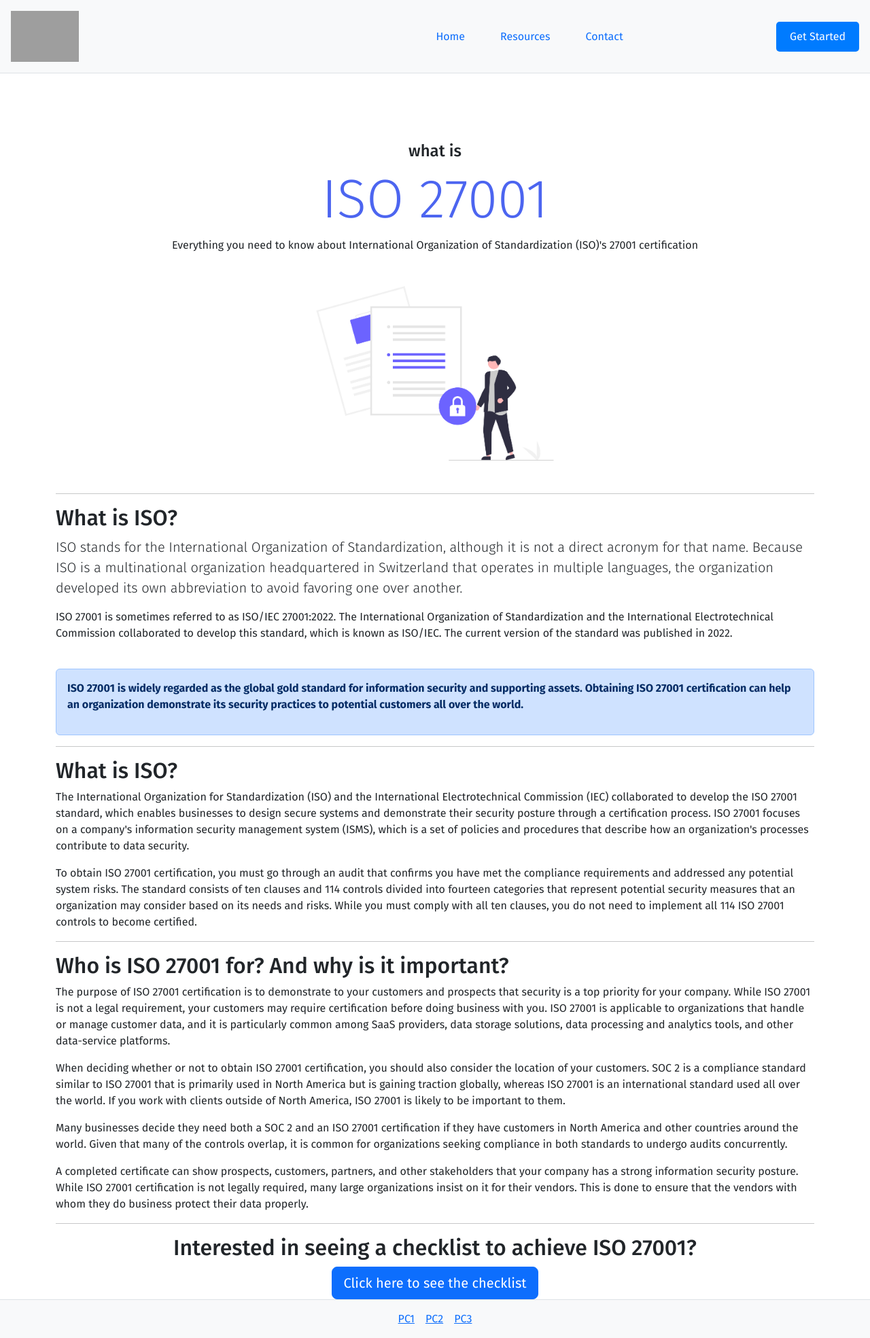
After one commit to jonnych6/CertificationWeb-2, a Flask app: page /ISO27001 in a window 1280 px wide. The commit adds this page. Shown: the whole page at 68% size. Run offline with Flask 3, Linux system fonts and the light colour scheme; grey boxes are pictures that could not be loaded.

Commit message:
add more stuff

```diff
--- a/app.py
+++ b/app.py
@@ -14,5 +14,13 @@ def soc1():
 def GDPR():
     return render_template('individual_certs/GDPR.html')
 
+@app.route('/ISO27001')
+def ISO27001():
+    return render_template('individual_certs/ISO27001.html')
+
+@app.route('/ISO27001_checklist')
+def ISO27001_checklist():
+    return render_template('iso27001/ISO27001_checklist.html')
+
 if __name__ == '__main__':
     app.run(debug=True)
--- a/templates/home1.html
+++ b/templates/home1.html
@@ -78,11 +78,11 @@ content %}
             alt="iso_1270001_logo"
           />
           <div class="card-body text-center">
-            <h5 class="card-title">ISO 127001</h5>
+            <h5 class="card-title">ISO 27001</h5>
             <p class="card-text">
-              Click here learn all about ISO 127001 Certification
+              Click here learn all about ISO 27001 Certification
             </p>
-            <a href="#" class="btn btn-primary">Read More</a>
+            <a href="{{ url_for('ISO27001') }}" class="btn btn-primary">Read More</a>
           </div>
         </div>
       </div>
--- /dev/null
+++ b/templates/individual_certs/ISO27001.html
@@ -0,0 +1,113 @@
+{% extends "layout.html" %} {% block title %}Resources{% endblock %} {% block
+content %}
+
+<div class="container text-center" style="margin-top: 100px">
+  <h4>what is</h4>
+  <h1 class="display-1" style="color: #4c65f0">ISO 27001</h1>
+  <p>
+    Everything you need to know about International Organization of
+    Standardization (ISO)'s 27001 certification
+  </p>
+  <img
+    src="\static\images\ISO27001\iso27001-firstimg.png"
+    style="width: 40%; height: auto"
+  />
+  <hr />
+</div>
+
+<div class="container">
+  <div class="col">
+    <h2>What is ISO?</h2>
+    <p class="lead">
+      ISO stands for the International Organization of Standardization, although
+      it is not a direct acronym for that name. Because ISO is a multinational
+      organization headquartered in Switzerland that operates in multiple
+      languages, the organization developed its own abbreviation to avoid
+      favoring one over another.
+    </p>
+    <p>
+      ISO 27001 is sometimes referred to as ISO/IEC 27001:2022. The
+      International Organization of Standardization and the International
+      Electrotechnical Commission collaborated to develop this standard, which
+      is known as ISO/IEC. The current version of the standard was published in
+      2022.
+    </p>
+    <div class="alert alert-primary" role="alert" style="margin-top: 40px">
+      <p>
+        <strong
+          >ISO 27001 is widely regarded as the global gold standard for
+          information security and supporting assets. Obtaining ISO 27001
+          certification can help an organization demonstrate its security
+          practices to potential customers all over the world.</strong
+        >
+      </p>
+    </div>
+    <hr />
+    <h2>What is ISO?</h2>
+    <p>
+      The International Organization for Standardization (ISO) and the
+      International Electrotechnical Commission (IEC) collaborated to develop
+      the ISO 27001 standard, which enables businesses to design secure systems
+      and demonstrate their security posture through a certification process.
+      ISO 27001 focuses on a company's information security management system
+      (ISMS), which is a set of policies and procedures that describe how an
+      organization's processes contribute to data security.
+    </p>
+    <p>
+      To obtain ISO 27001 certification, you must go through an audit that
+      confirms you have met the compliance requirements and addressed any
+      potential system risks. The standard consists of ten clauses and 114
+      controls divided into fourteen categories that represent potential
+      security measures that an organization may consider based on its needs and
+      risks. While you must comply with all ten clauses, you do not need to
+      implement all 114 ISO 27001 controls to become certified.
+    </p>
+    <hr />
+    <h2>Who is ISO 27001 for? And why is it important?</h2>
+    <p>
+      The purpose of ISO 27001 certification is to demonstrate to your customers
+      and prospects that security is a top priority for your company. While ISO
+      27001 is not a legal requirement, your customers may require certification
+      before doing business with you. ISO 27001 is applicable to organizations
+      that handle or manage customer data, and it is particularly common among
+      SaaS providers, data storage solutions, data processing and analytics
+      tools, and other data-service platforms.
+    </p>
+    <p>
+      When deciding whether or not to obtain ISO 27001 certification, you should
+      also consider the location of your customers. SOC 2 is a compliance
+      standard similar to ISO 27001 that is primarily used in North America but
+      is gaining traction globally, whereas ISO 27001 is an international
+      standard used all over the world. If you work with clients outside of
+      North America, ISO 27001 is likely to be important to them.
+    </p>
+    <p>
+      Many businesses decide they need both a SOC 2 and an ISO 27001
+      certification if they have customers in North America and other countries
+      around the world. Given that many of the controls overlap, it is common
+      for organizations seeking compliance in both standards to undergo audits
+      concurrently.
+    </p>
+    <p>
+      A completed certificate can show prospects, customers, partners, and other
+      stakeholders that your company has a strong information security posture.
+      While ISO 27001 certification is not legally required, many large
+      organizations insist on it for their vendors. This is done to ensure that
+      the vendors with whom they do business protect their data properly.
+    </p>
+    <hr />
+    <h2 style="text-align: center">
+      Interested in seeing a checklist to achieve ISO 27001?
+    </h2>
+    <div style="display: flex; justify-content: center">
+      <a href="{{ url_for('ISO27001_checklist') }}">
+        <button type="button" class="btn btn-primary btn-lg">
+          Click here to see the checklist
+        </button>
+      </a>
+    </div>
+    </div>
+  </div>
+
+  {% endblock %}
+</div>
```
Also changed, not shown: templates/individual_certs/SOC1.html (+20 -15 lines), templates/iso27001/iso27001_checklist.html (added, +64 -0 lines), static/images/ISO27001/iso27001-firstimg.png (added), static/images/roadmap.png (added), static/images/yes.png (deleted).
